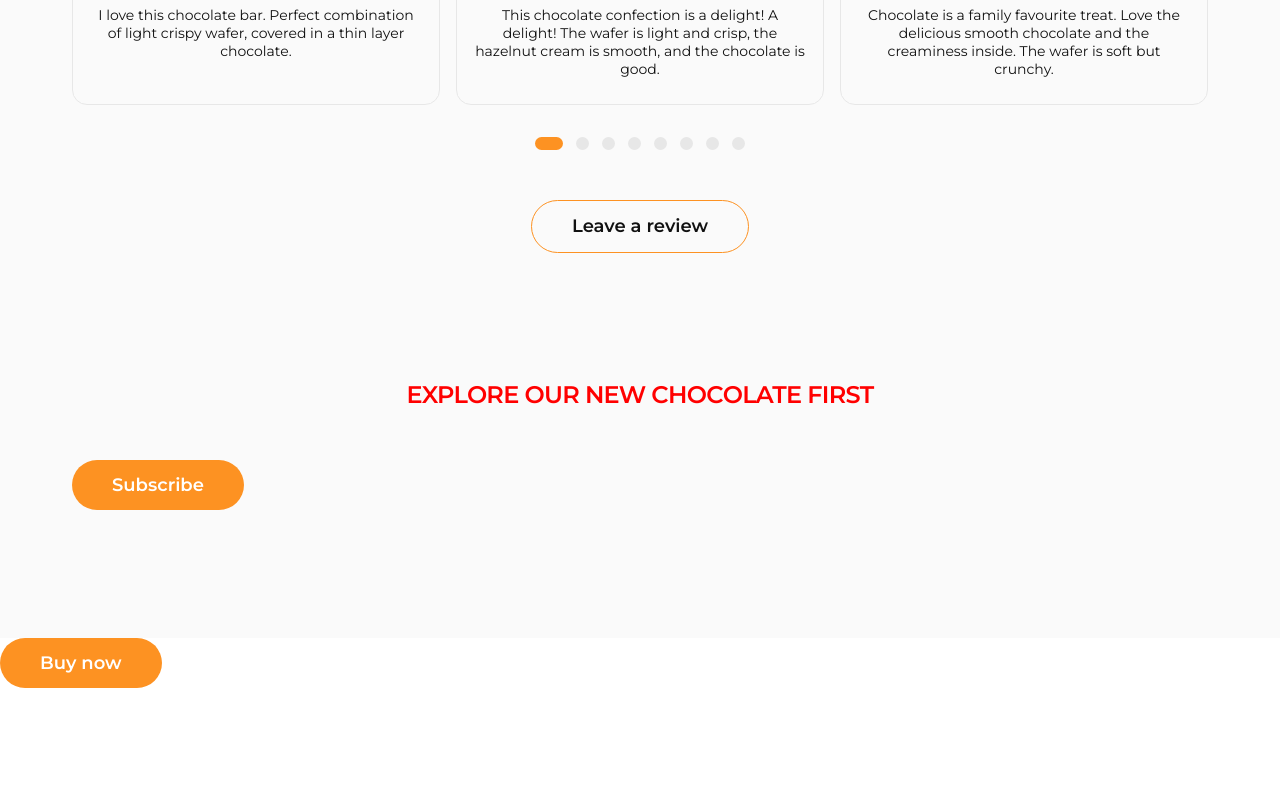
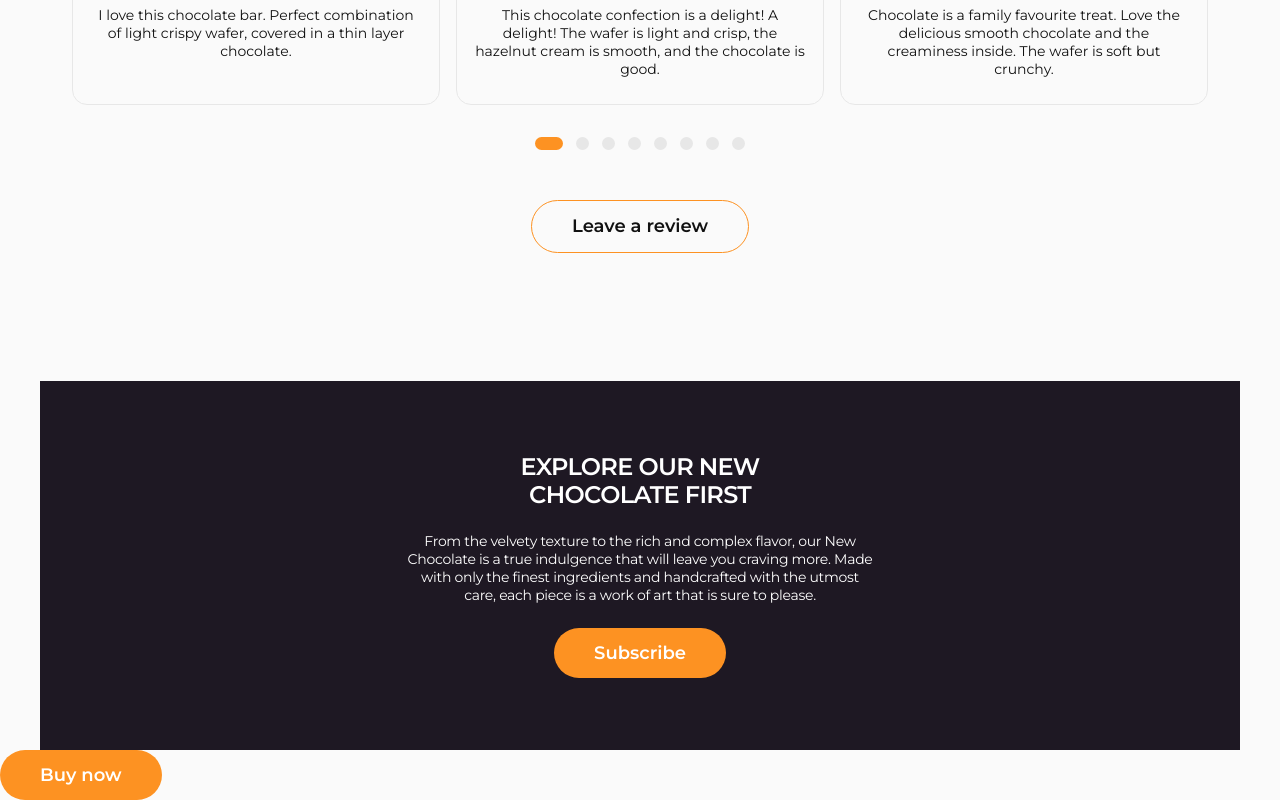
Before and after one commit to kozhushna/chocolate, a React (Create React App) app: page / in a window 1280 px wide. Shown: the part 2148-2948 px from the top of the page. Before the commit the page ends 2836 px from the top, so only its background shows below. Built offline with nearby package versions, Linux system fonts and the light colour scheme.

Commit message:
Add text content

```diff
--- a/src/components/SubscribeSection/Subscribe.jsx
+++ b/src/components/SubscribeSection/Subscribe.jsx
@@ -1,7 +1,11 @@
+import { Container } from 'App.styled';
+import {
+  ContentHolder,
+  SubscribeSection,
+  TextContent,
+  Title,
+} from './Subscribe.styled';
 import { ButtonBgOrange } from 'components/ButtonBgOrange/ButtonBgOrange';
-
-import { Container, Section } from 'App.styled';
-import { Title } from './Subscribe.styled';
 
 export const Subscribe = () => {
   const handleClick = () => {
@@ -9,11 +13,19 @@ export const Subscribe = () => {
   };
 
   return (
-    <Section>
+    <SubscribeSection>
       <Container>
-        <Title>Explore our new chocolate first</Title>
-        <ButtonBgOrange action={handleClick} title={'Subscribe'} />
+        <ContentHolder>
+          <Title>Explore our new chocolate first</Title>
+          <TextContent>
+            From the velvety texture to the rich and complex flavor, our New
+            Chocolate is a true indulgence that will leave you craving more.
+            Made with only the finest ingredients and handcrafted with the
+            utmost care, each piece is a work of art that is sure to please.
+          </TextContent>
+          <ButtonBgOrange action={handleClick} title={'Subscribe'} />
+        </ContentHolder>
       </Container>
-    </Section>
+    </SubscribeSection>
   );
 };
--- a/src/components/SubscribeSection/Subscribe.styled.js
+++ b/src/components/SubscribeSection/Subscribe.styled.js
@@ -1,20 +1,59 @@
 import styled from '@emotion/styled';
+
+export const SubscribeSection = styled.section`
+  max-width: 1200px;
+  padding-top: 62px;
+  padding-bottom: 62px;
+  margin: 0 auto;
+  text-align: center;
+  background-color: ${props => props.theme.colors.darkBackground};
+
+  /* @media screen and (${props => props.theme.devices.mobile}) {
+    width: ${props => props.theme.sizes.mobile}px;
+  } */
+
+  @media screen and (${props => props.theme.devices.tablet}) {
+    padding-top: 72px;
+    padding-bottom: 72px;
+  }
+
+  /* @media screen and (${props => props.theme.devices.desktop}) {
+    width: ${props => props.theme.sizes.desktop}px;
+  } */
+`;
+
+export const ContentHolder = styled.div`
+  display: flex;
+  flex-direction: column;
+  align-items: center;
+  gap: 24px;
+`;
 
 export const Title = styled.h2`
   /* color: ${props => props.theme.colors.white}; */
-  color: red;
-  text-align: center;
-  font-family: Montserrat;
+  max-width: 291px;
+  color: ${props => props.theme.colors.white};
   font-size: 20px;
-  font-style: normal;
   font-weight: 600;
   line-height: 1.2;
   letter-spacing: -0.6px;
   text-transform: uppercase;
   @media screen and (${props => props.theme.devices.tablet}) {
-    margin-bottom: 50px;
+    max-width: 378px;
     font-size: 24px;
-    line-height: 1, 16;
+    line-height: 1.16;
     letter-spacing: -0.72px;
   }
 `;
+
+export const TextContent = styled.p`
+  max-width: 326px;
+  color: ${props => props.theme.colors.white};
+  font-weight: 400;
+  letter-spacing: -0.28px;
+  text-align: center;
+
+  @media screen and (${props => props.theme.devices.tablet}) {
+    max-width: 467px;
+  }
+`;
--- a/src/styles/GlobalStyles.js
+++ b/src/styles/GlobalStyles.js
@@ -49,6 +49,7 @@ export const GlobalStyles = css`
     font-style: normal;
     font-size: 14px;
     line-height: 1.285714;
+    background-color: ${theme.colors.mainBackground};
     color: ${theme.colors.primaryText};
   }
 
```
